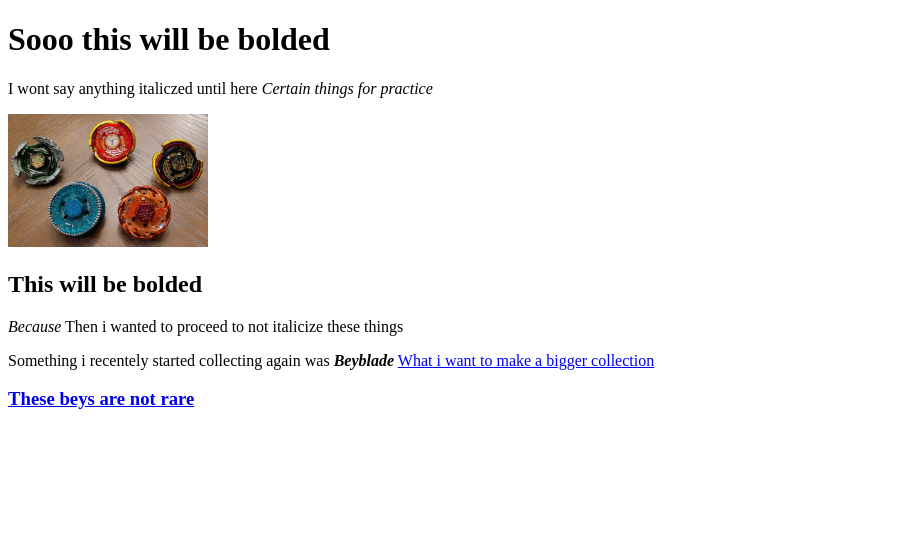
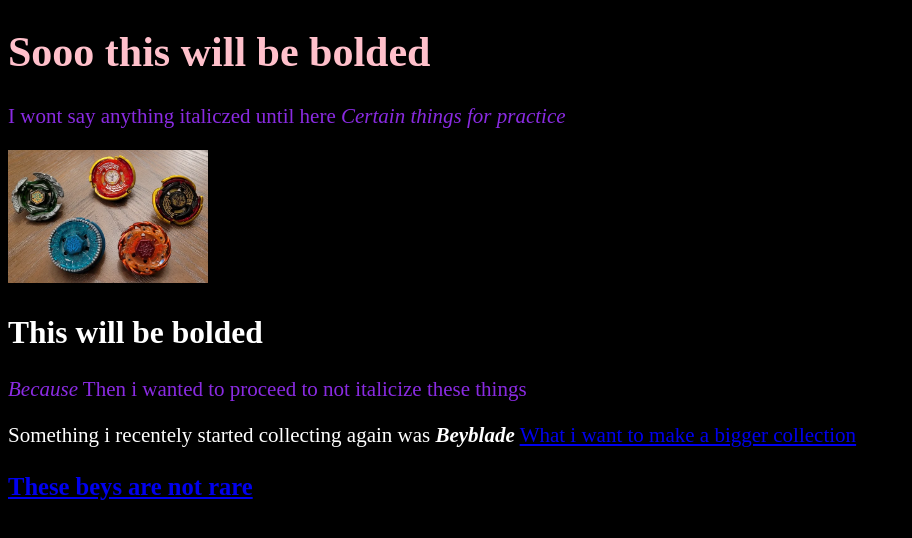
Before and after one commit to K1s4la/3rd-test-html-web, a plain HTML site: page index.html in a window 1280 px wide. Shown: the whole page, without its empty margins (0-912 px from the left). Drawn offline with Linux system fonts and the light colour scheme.

Commit message:
fixed css issue with paging file

```diff
--- /dev/null
+++ b/css/styles.css
@@ -0,0 +1,15 @@
+/* styles.css */
+Body{
+    background-color: #000;
+    Color: white;
+    font-siZE: 21px;
+}
+p{
+    color: blueviolet;
+}
+h1{
+    font-size: 42px;
+    color: pink;
+
+
+}
--- a/index.html
+++ b/index.html
@@ -2,7 +2,7 @@
     <html lang="en"
 <head>
     <meta charset="utf-8">
-
+    <link rel="stylesheet" href="css/styles.css"
 </head>
 <title>3rd html test</title>
 <!--testing the comments always remember to make repo before project always-->
@@ -10,11 +10,12 @@
     <h1><strong>Sooo this will be bolded</strong></h1>
 
     <p>I wont say anything italiczed until here <em>Certain things for practice</em></p>
-        <img src="./images/big-mail-day-v0-odow6zha3nwb1.webp" alt="multiple pegasus beys" heigh="200" width="200">
+    <img src="./images/big-mail-day-v0-odow6zha3nwb1.webp" alt="multiple pegasus beys" heigh="200" width="200">
 <h2><strong>This will be bolded</strong></h2>
-<p><em>Because</em> Then i wanted to proceed to not italicize these things</p>
-<head>Something i recentely started collecting again was <em><strong>Beyblade</strong></em></head>
-<a href="https://www.reddit.com/r/BeybladeMetal/" target="blank" rel=" noopener noreferrer">What i want to make a bigger collection</a>
+
+    <p><em>Because</em> Then i wanted to proceed to not italicize these things</p>
+    <head>Something i recentely started collecting again was <em><strong>Beyblade</strong></em></head>
+    <a href="https://www.reddit.com/r/BeybladeMetal/" target="blank" rel=" noopener noreferrer">What i want to make a bigger collection</a>
 
 </body>
 <h3><a href="./pages/about.html">These beys are not rare</a></h3>
--- a/pages/about.html
+++ b/pages/about.html
@@ -2,9 +2,10 @@
 <html lang="en">
 <head>
 <meta charset="utf-8">
+<link rel="stylesheet" href="../css/styles.css">
 <title> These beys are not rare</title>
 <!--like to comment for test first own project reading my own code-->
-<link rel="stylesheet" href="styles.css" />
+<link rel="3rd-test-html-web" href="styles.css" />
 </head>
 <body><h1><strong>exhibit a</strong></h1></body>
 <img src="../images/beys1.jpg" alt="beys"height="200" width="200">
--- a/styles.css
+++ /dev/null
@@ -1,12 +0,0 @@
-/* styles.css */
-
-div {
-    color: white;
-    background-color: black;
-}
-
-
-p{
-
-    color:red;
-}
```
